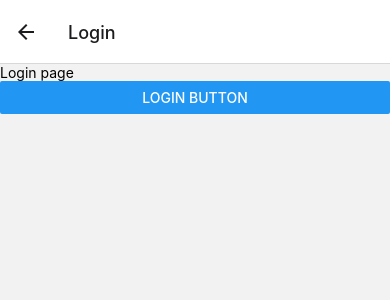
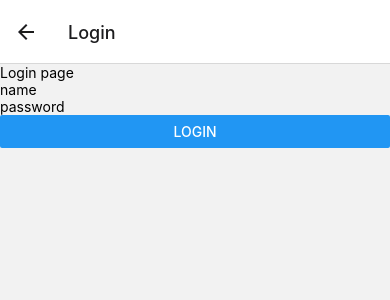
Before and after one commit to jiwon79/Muspace-App, a React Native app: screen / in a window 390 px wide. Both pictures are taken after a click on the button "LOGIN". Shown: the top 300 px of the page. Built offline with nearby package versions, Linux system fonts and the light colour scheme.

Commit message:
feat: Add userinfo TextInput on login page

```diff
--- a/components/auth/Login.js
+++ b/components/auth/Login.js
@@ -1,5 +1,5 @@
 import React from 'react'
-import { View, Text, Button } from 'react-native'
+import { View, Text, Button, TextInput } from 'react-native'
 
 export default function Login({ route, navigation }) {
   const { handleLogged, otherParam } = route.params;
@@ -7,8 +7,15 @@ export default function Login({ route, navigation }) {
   return (
     <View>
       <Text>Login page</Text>
+      <TextInput
+        placeholder="name"
+      />
+      <TextInput
+        placeholder="password"
+      />
+
       <Button
-        title="login button"
+        title="login"
         onPress = {() => handleLogged()}
       />
     </View>
```
